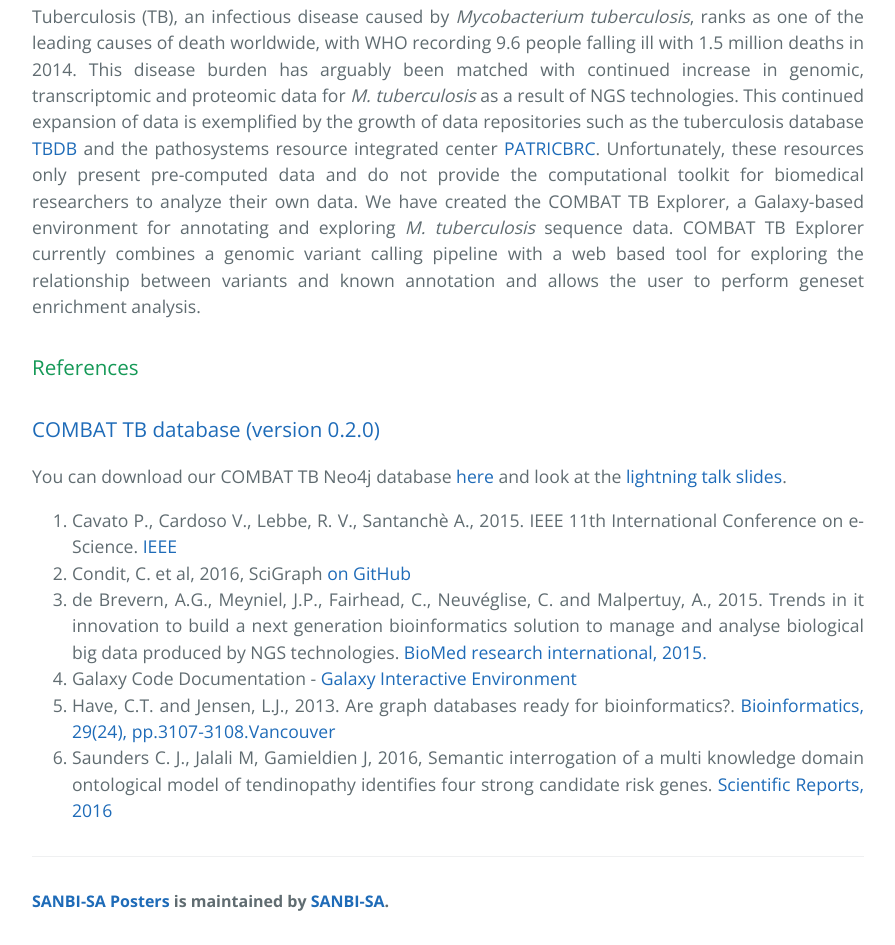
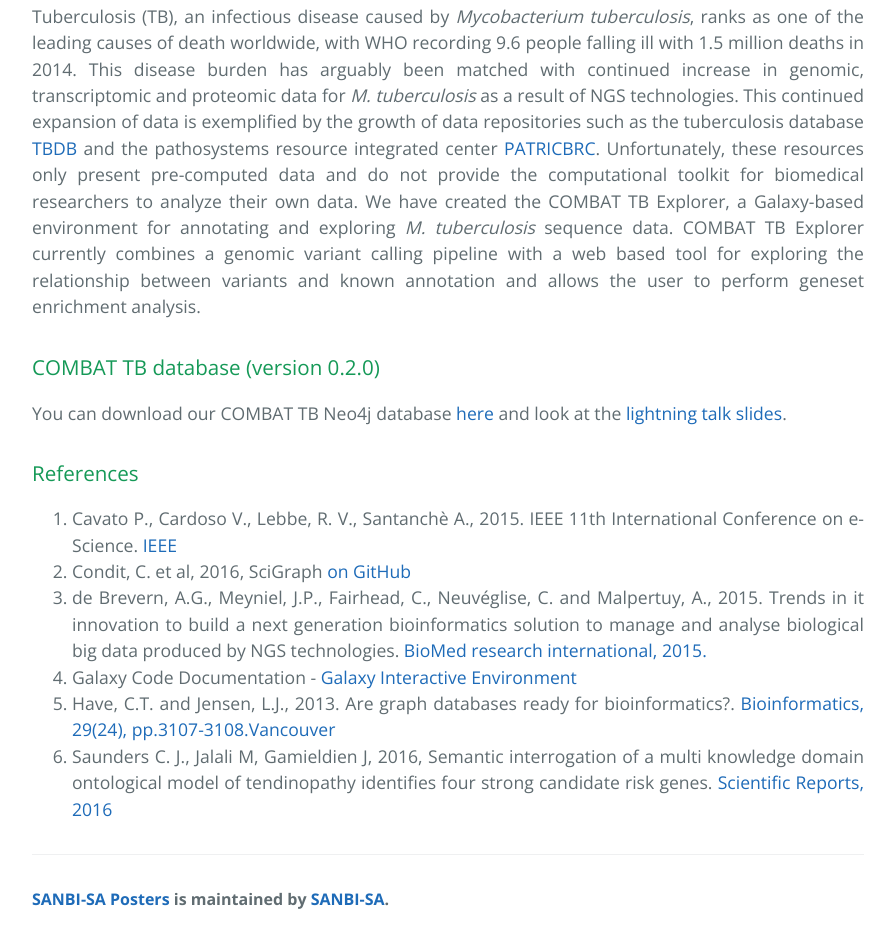
Before and after one commit to SANBI-SA-archive/GCC2016, a plain HTML site: page index.html in a window 1280 px wide. Shown: the part 1149-2094 px from the top of the page, without its empty margins (192-1087 px from the left). Drawn offline with nearby package versions, Linux system fonts and the light colour scheme.

Commit message:
fix location of database

```diff
--- a/index.html
+++ b/index.html
@@ -43,11 +43,11 @@
 
 <p align="justify">Tuberculosis (TB), an infectious disease caused by <em>Mycobacterium tuberculosis</em>, ranks as one of the leading causes of death worldwide, with WHO recording 9.6 people falling ill with 1.5 million deaths in 2014. This disease burden has arguably been matched with continued increase in genomic, transcriptomic and proteomic data for <em>M. tuberculosis</em> as a result of NGS technologies. This continued expansion of data is exemplified by the growth of data repositories such as the tuberculosis database <a href="http://www.tbdb.org/">TBDB</a> and the pathosystems resource integrated center <a href="http://patricbrc.org/">PATRICBRC</a>. Unfortunately, these resources only present pre-computed data and do not provide the computational toolkit for biomedical researchers to analyze their own data. We have created the COMBAT TB Explorer, a Galaxy-based environment for annotating and exploring <em>M. tuberculosis</em> sequence data. COMBAT TB Explorer currently combines a genomic variant calling pipeline with a web based tool for exploring the relationship between variants and known annotation and allows the user to perform geneset enrichment analysis.</p>
 
-<h3><a id="authors-and-contributors" class="anchor" href="#authors-and-contributors" aria-hidden="true"><span aria-hidden="true" class="octicon octicon-link"></span></a>References</h3>
-
-<h3><a id="combat-tb-data" class="anchor" href="#combat-tb-data">COMBAT TB database (version 0.2.0)</a></h3>
+<h3>COMBAT TB database (version 0.2.0)</h3>
 
 <p>You can download our COMBAT TB Neo4j database <a href="https://figshare.com/articles/combat_tb_neo4j-0_2_0_tar_bz2/3466862">here</a> and look at the <a href="http://sanbi-sa.github.io/GCC2016/lightningtalk/slides/#/">lightning talk slides</a>.</p>
+
+<h3><a id="authors-and-contributors" class="anchor" href="#authors-and-contributors" aria-hidden="true"><span aria-hidden="true" class="octicon octicon-link"></span></a>References</h3>
 
 <ol align="justify" type="1">
   <li>Cavato P., Cardoso V., Lebbe, R. V., Santanchè A., 2015. IEEE 11th International Conference on e-Science. <a href="http://www.lis.ic.unicamp.br/wp-content/uploads/2016/02/Cavoto2015.pdf">IEEE</a></li>
```
